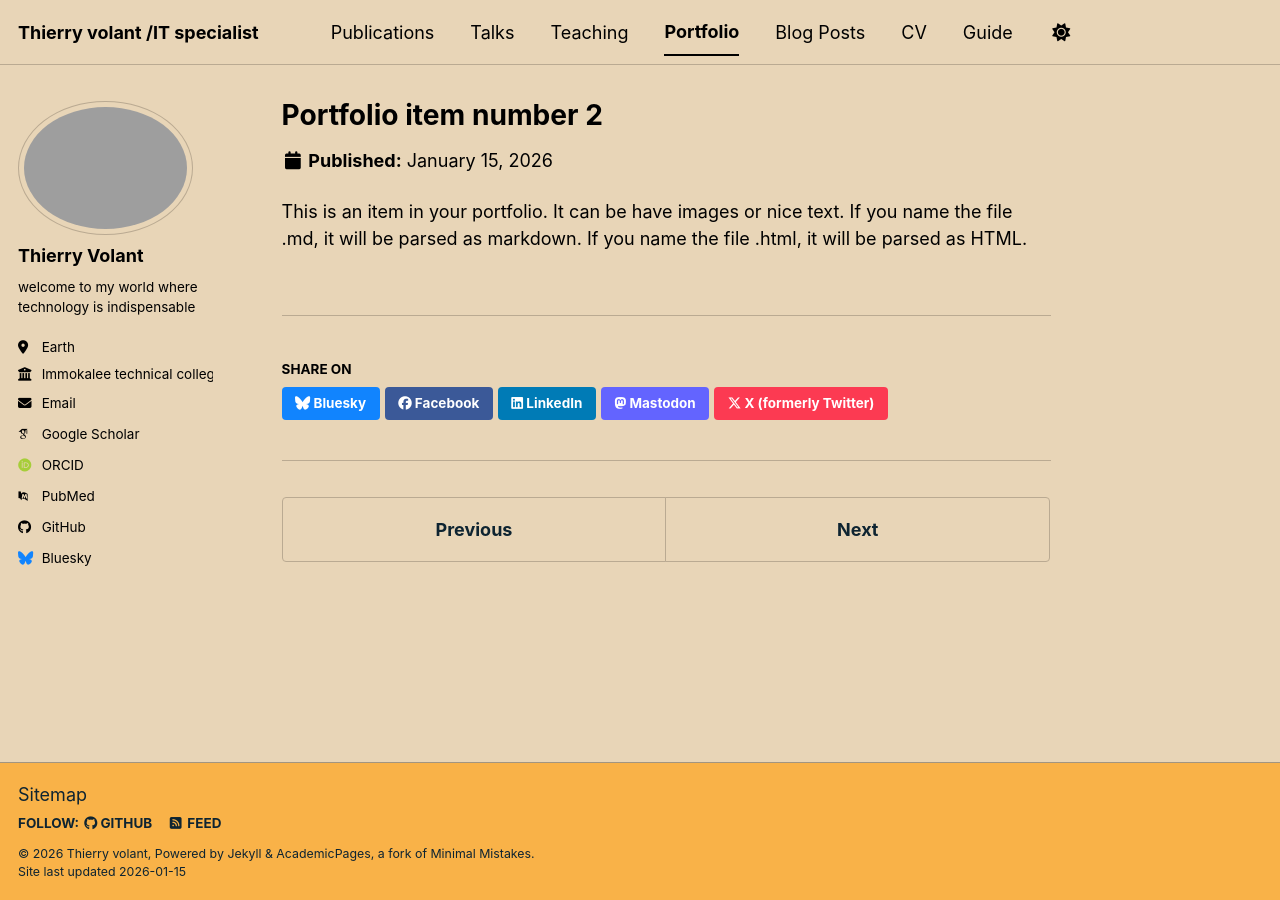
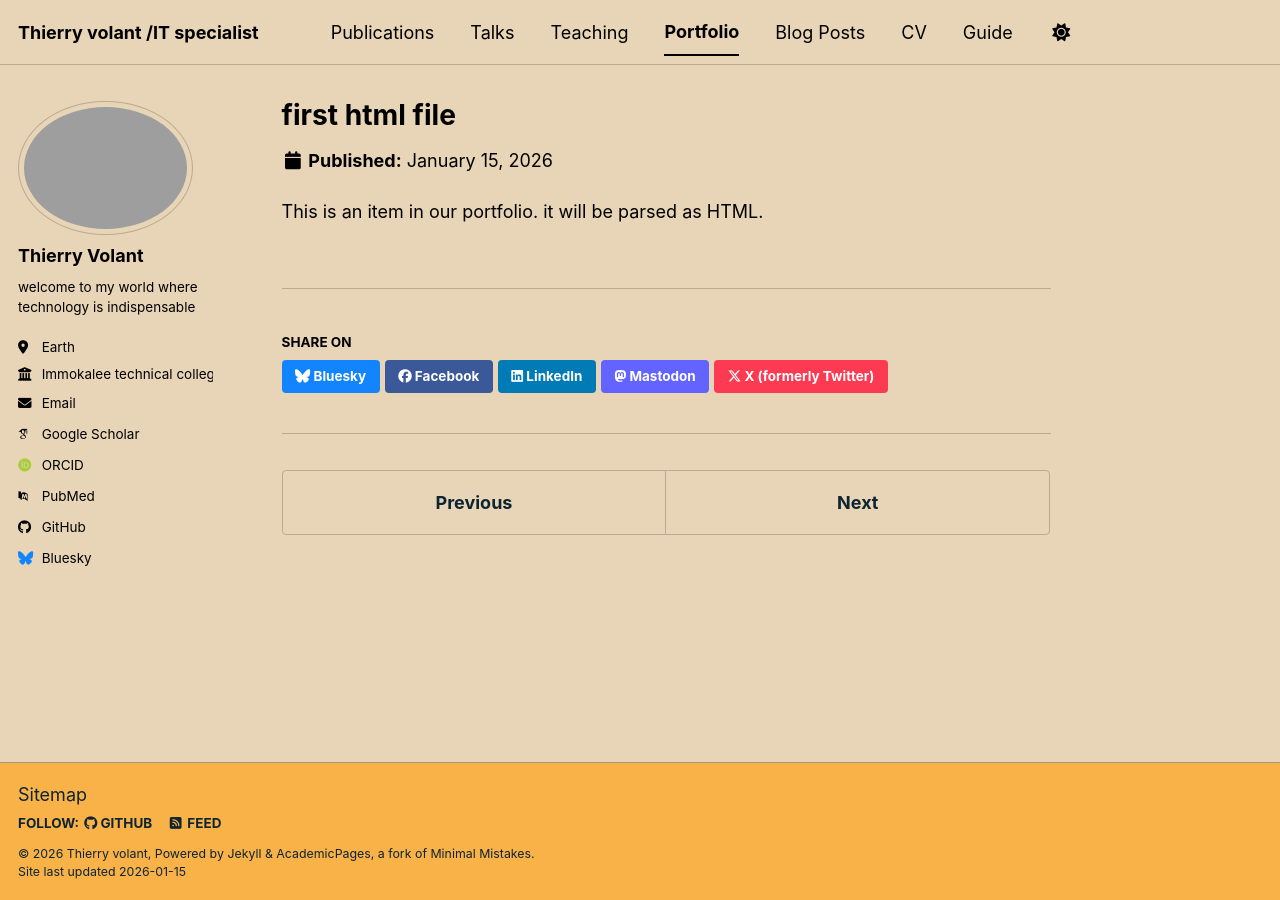
Before and after one commit to Thierry-lgtm/Thierrylgtm.github.io, a Jekyll site: the page built from _portfolio/portfolio-2.html, in a window 1280 px wide. Built offline with Jekyll 4.4.1, drawn with Linux system fonts in a browser that asks for light colours; some web fonts are replaced; a script bundle is joined from its source files by our own code; library files that are not in the unit come from our copies.

Commit message:
Update portfolio-2.html

```diff
--- a/_portfolio/portfolio-2.html
+++ b/_portfolio/portfolio-2.html
@@ -1,7 +1,7 @@
 ---
-title: "Portfolio item number 2"
-excerpt: "Short description of portfolio item number 2 <br/><img src='/images/500x300.png'>"
+title: "first html file"
+excerpt: "some beautiful textes that you can find your inspiration 2 <br/><img src='/images/500x300.png'>"
 collection: portfolio
 ---
 
-This is an item in your portfolio. It can be have images or nice text. If you name the file .md, it will be parsed as markdown. If you name the file .html, it will be parsed as HTML.
+This is an item in our portfolio. it will be parsed as HTML.
```
